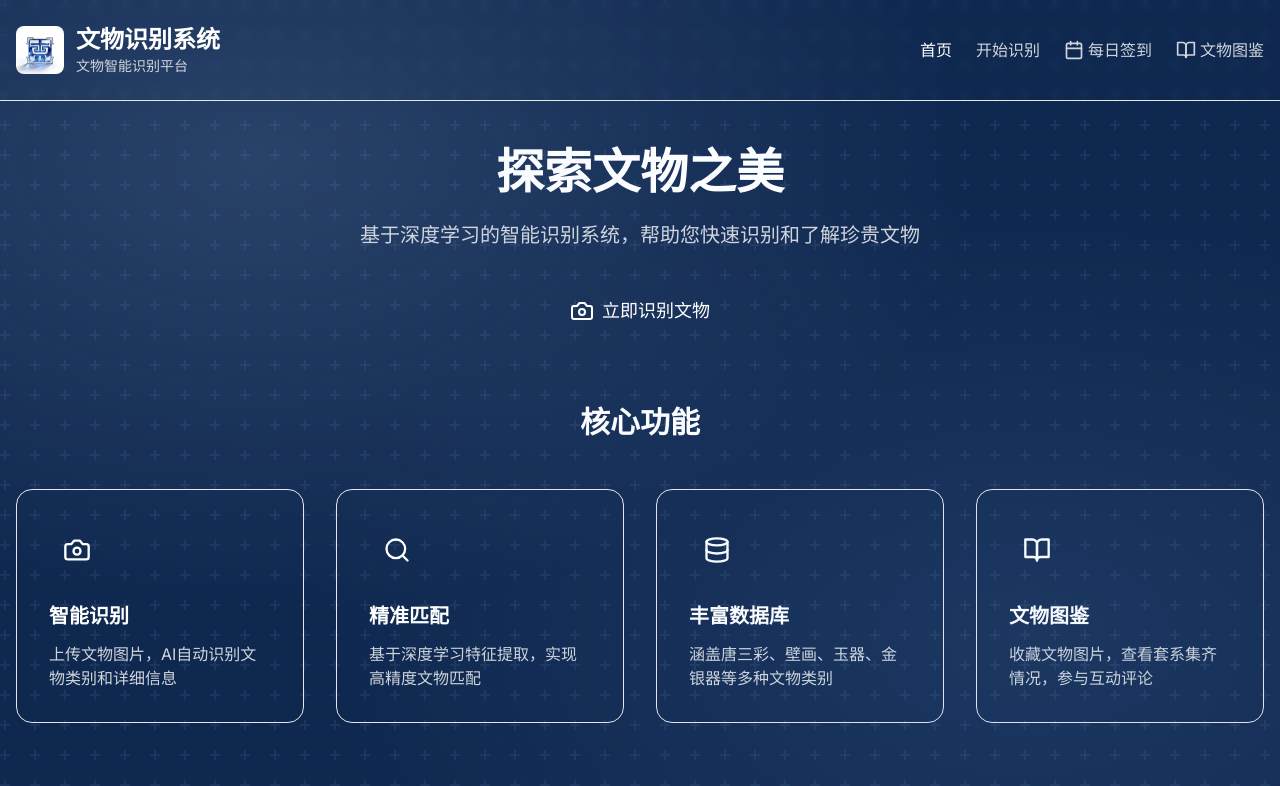
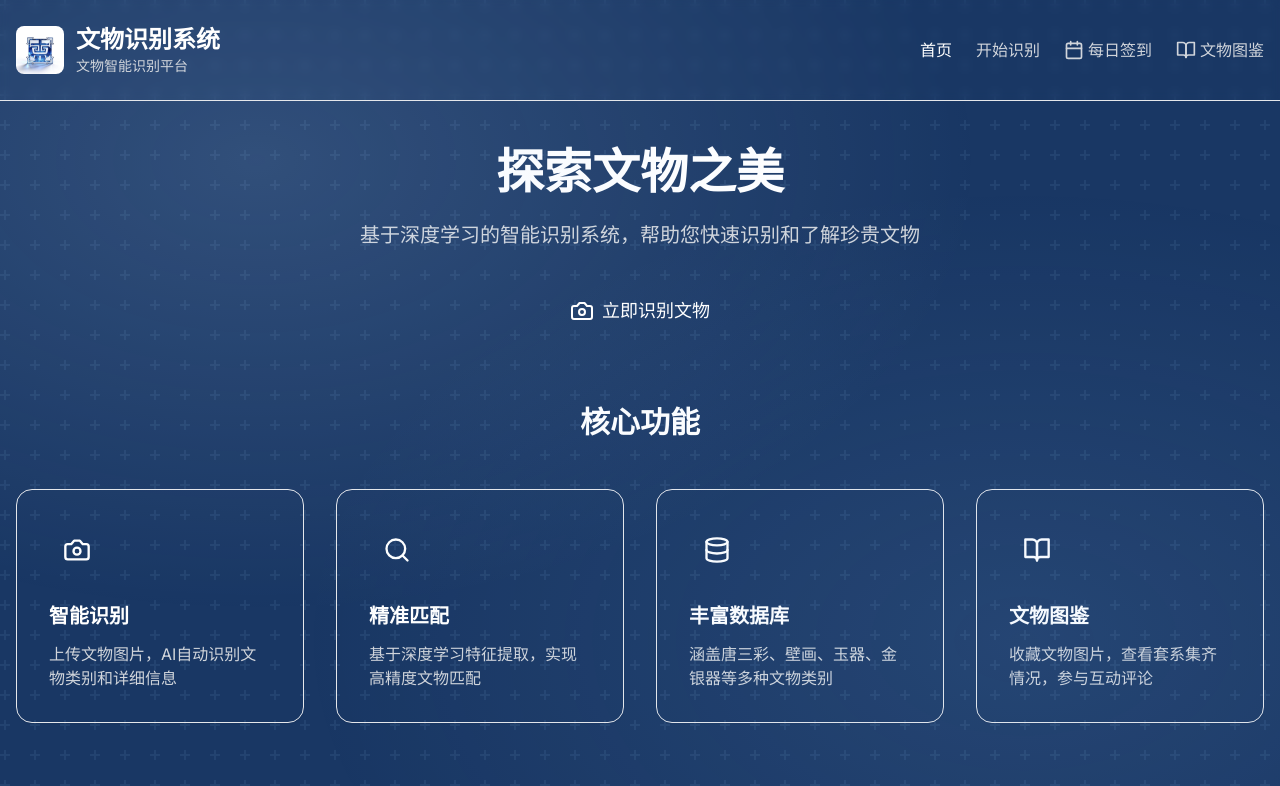
Before and after one commit to schzene/fronted-DaC, a Next.js app: page / in a window 1280 px wide. Shown: the top 786 px of the page. Built offline with nearby package versions, Linux system fonts and the light colour scheme.

Commit message:
优化蓝色系配色，图鉴功能-3

```diff
--- a/src/app/globals.css
+++ b/src/app/globals.css
@@ -4,8 +4,8 @@
 
 :root {
   --foreground-rgb: 255, 255, 255;
-  --background-start-rgb: 15, 40, 80;
-  --background-end-rgb: 10, 25, 55;
+  --background-start-rgb: 25, 55, 100;
+  --background-end-rgb: 18, 40, 75;
   --primary-blue: #60a5fa;
   --secondary-blue: #93c5fd;
   --light-blue: #bfdbfe;
```
